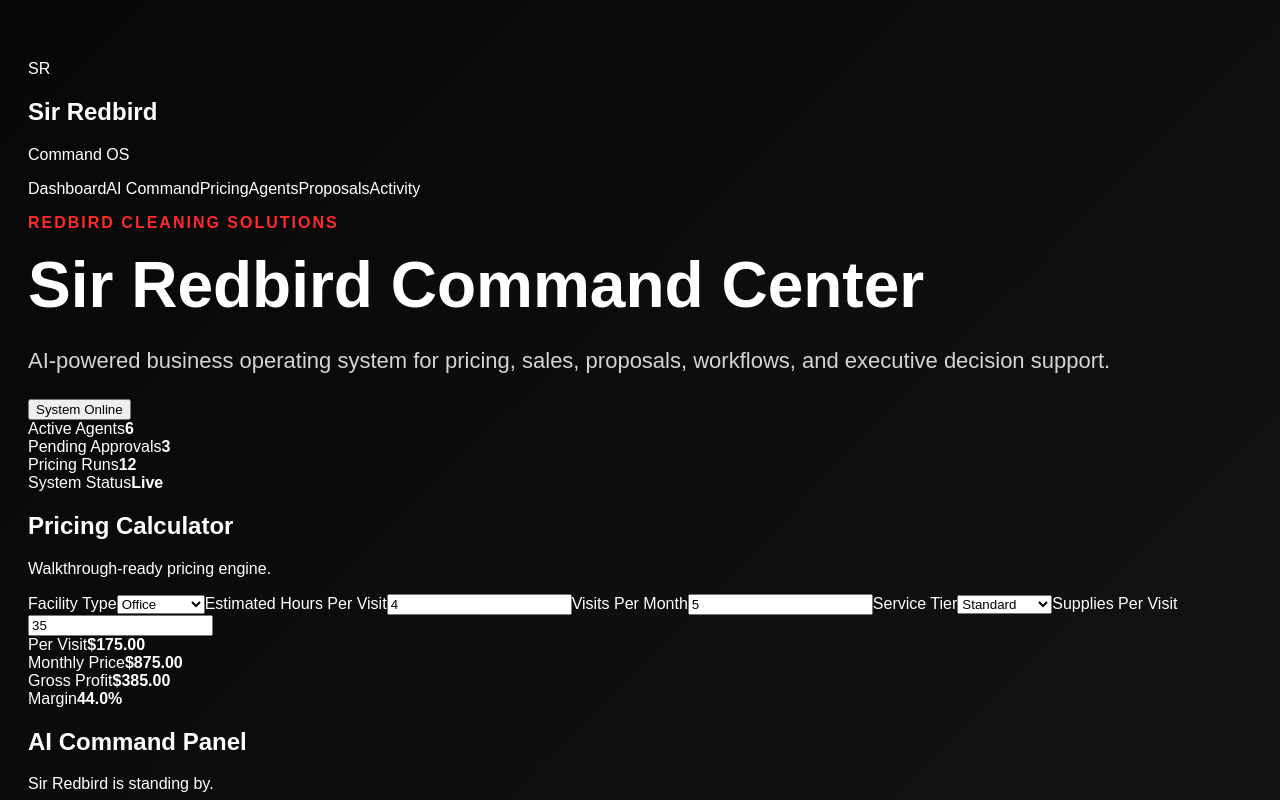
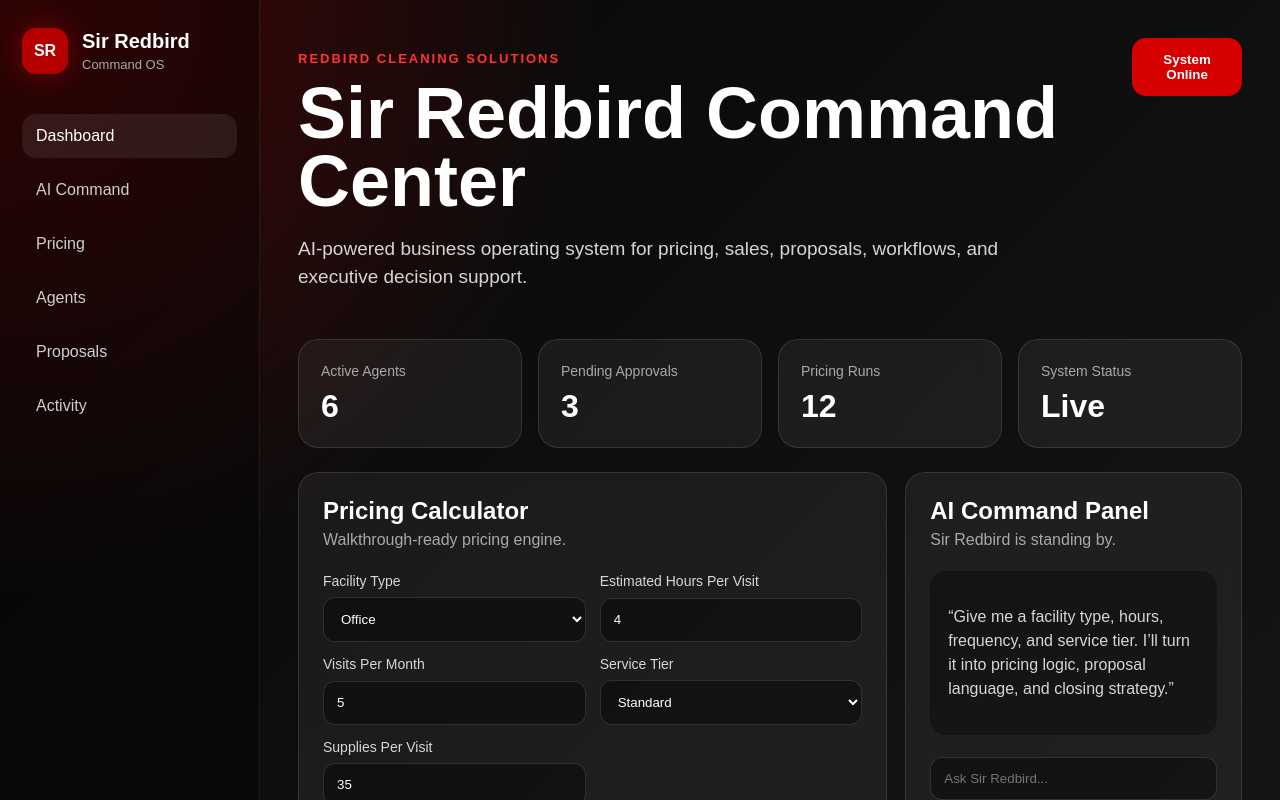
Before and after one commit to sirredbird/sir-redbird, a React (Vite) app: page / in a window 1280 px wide. Shown: the top 800 px of the page. Built offline with nearby package versions, Linux system fonts and the light colour scheme.

Commit message:
Update styles.css

```diff
--- a/src/styles.css
+++ b/src/styles.css
@@ -1,35 +1,290 @@
+* {
+  box-sizing: border-box;
+}
+
 body {
   margin: 0;
   font-family: Arial, Helvetica, sans-serif;
-  background: #070707;
-  color: white;
+  background: #050505;
+  color: #ffffff;
 }
 
 .app {
   min-height: 100vh;
-  padding: 60px 28px;
-  background: linear-gradient(135deg, #070707, #181818);
+  display: flex;
+  background:
+    radial-gradient(circle at top left, rgba(190, 0, 0, 0.35), transparent 34%),
+    linear-gradient(135deg, #070707, #171717);
 }
 
-.hero {
-  max-width: 900px;
-  margin: 0 auto;
+.sidebar {
+  width: 260px;
+  padding: 28px 22px;
+  border-right: 1px solid rgba(255, 255, 255, 0.08);
+  background: rgba(0, 0, 0, 0.35);
+}
+
+.brand {
+  display: flex;
+  gap: 14px;
+  align-items: center;
+  margin-bottom: 40px;
+}
+
+.logo {
+  width: 46px;
+  height: 46px;
+  border-radius: 14px;
+  display: grid;
+  place-items: center;
+  font-weight: 900;
+  background: #b40000;
+  box-shadow: 0 0 30px rgba(255, 0, 0, 0.35);
+}
+
+.brand h2 {
+  margin: 0;
+  font-size: 20px;
+}
+
+.brand p {
+  margin: 4px 0 0;
+  color: #a9a9a9;
+  font-size: 13px;
+}
+
+nav {
+  display: grid;
+  gap: 10px;
+}
+
+nav a {
+  color: #cfcfcf;
+  text-decoration: none;
+  padding: 13px 14px;
+  border-radius: 14px;
+  cursor: pointer;
+}
+
+nav a.active,
+nav a:hover {
+  background: rgba(255, 255, 255, 0.08);
+  color: #ffffff;
+}
+
+.main {
+  flex: 1;
+  padding: 38px;
+}
+
+.header {
+  display: flex;
+  justify-content: space-between;
+  gap: 30px;
+  align-items: flex-start;
+  margin-bottom: 28px;
 }
 
 .eyebrow {
-  color: #ff2a2a;
-  font-weight: 700;
+  color: #ff3434;
+  text-transform: uppercase;
   letter-spacing: 2px;
-  text-transform: uppercase;
+  font-weight: 800;
+  font-size: 13px;
 }
 
 h1 {
-  font-size: 64px;
+  font-size: clamp(40px, 6vw, 72px);
   margin: 10px 0;
+  line-height: 0.95;
 }
 
 .subtitle {
-  font-size: 22px;
+  max-width: 760px;
   color: #d5d5d5;
+  font-size: 19px;
   line-height: 1.5;
 }
+
+.primary {
+  border: none;
+  background: #d60000;
+  color: white;
+  font-weight: 800;
+  padding: 14px 18px;
+  border-radius: 14px;
+  cursor: pointer;
+}
+
+.full {
+  width: 100%;
+}
+
+.stats {
+  display: grid;
+  grid-template-columns: repeat(4, 1fr);
+  gap: 16px;
+  margin-bottom: 24px;
+}
+
+.stat,
+.panel,
+.agent-card {
+  border: 1px solid rgba(255, 255, 255, 0.11);
+  background: rgba(255, 255, 255, 0.06);
+  border-radius: 20px;
+  backdrop-filter: blur(10px);
+}
+
+.stat {
+  padding: 22px;
+}
+
+.stat span,
+.results span {
+  color: #a9a9a9;
+  font-size: 14px;
+}
+
+.stat strong {
+  display: block;
+  margin-top: 8px;
+  font-size: 32px;
+}
+
+.grid {
+  display: grid;
+  grid-template-columns: 1.4fr 0.8fr;
+  gap: 18px;
+}
+
+.panel {
+  padding: 24px;
+}
+
+.panel.large {
+  min-height: 420px;
+}
+
+.panel-head h2 {
+  margin: 0;
+}
+
+.panel-head p {
+  margin-top: 6px;
+  color: #a9a9a9;
+}
+
+.form-grid {
+  display: grid;
+  grid-template-columns: repeat(2, 1fr);
+  gap: 14px;
+  margin-top: 24px;
+}
+
+label {
+  display: grid;
+  gap: 8px;
+  color: #d8d8d8;
+  font-size: 14px;
+}
+
+input,
+select {
+  width: 100%;
+  border: 1px solid rgba(255, 255, 255, 0.13);
+  background: rgba(0, 0, 0, 0.4);
+  color: white;
+  padding: 13px;
+  border-radius: 12px;
+}
+
+.results {
+  display: grid;
+  grid-template-columns: repeat(4, 1fr);
+  gap: 14px;
+  margin-top: 24px;
+}
+
+.results div {
+  background: rgba(0, 0, 0, 0.35);
+  padding: 18px;
+  border-radius: 16px;
+}
+
+.results strong {
+  display: block;
+  margin-top: 8px;
+  font-size: 24px;
+}
+
+.chat-box {
+  margin: 22px 0;
+  padding: 18px;
+  border-radius: 16px;
+  background: rgba(0, 0, 0, 0.35);
+  color: #d7d7d7;
+  line-height: 1.5;
+}
+
+.command-input {
+  margin-bottom: 12px;
+}
+
+.agents {
+  margin-top: 28px;
+}
+
+.agent-grid {
+  display: grid;
+  grid-template-columns: repeat(3, 1fr);
+  gap: 15px;
+}
+
+.agent-card {
+  padding: 18px;
+  display: flex;
+  justify-content: space-between;
+  align-items: center;
+}
+
+.agent-card h3 {
+  margin: 0;
+}
+
+.agent-card p {
+  margin: 5px 0 0;
+  color: #a9a9a9;
+}
+
+.agent-card span {
+  color: #28ff8a;
+  font-weight: 800;
+}
+
+@media (max-width: 900px) {
+  .app {
+    display: block;
+  }
+
+  .sidebar {
+    width: 100%;
+  }
+
+  .header,
+  .grid {
+    display: block;
+  }
+
+  .stats,
+  .results,
+  .agent-grid,
+  .form-grid {
+    grid-template-columns: 1fr;
+  }
+
+  .panel,
+  .stats {
+    margin-top: 16px;
+  }
+}
```
